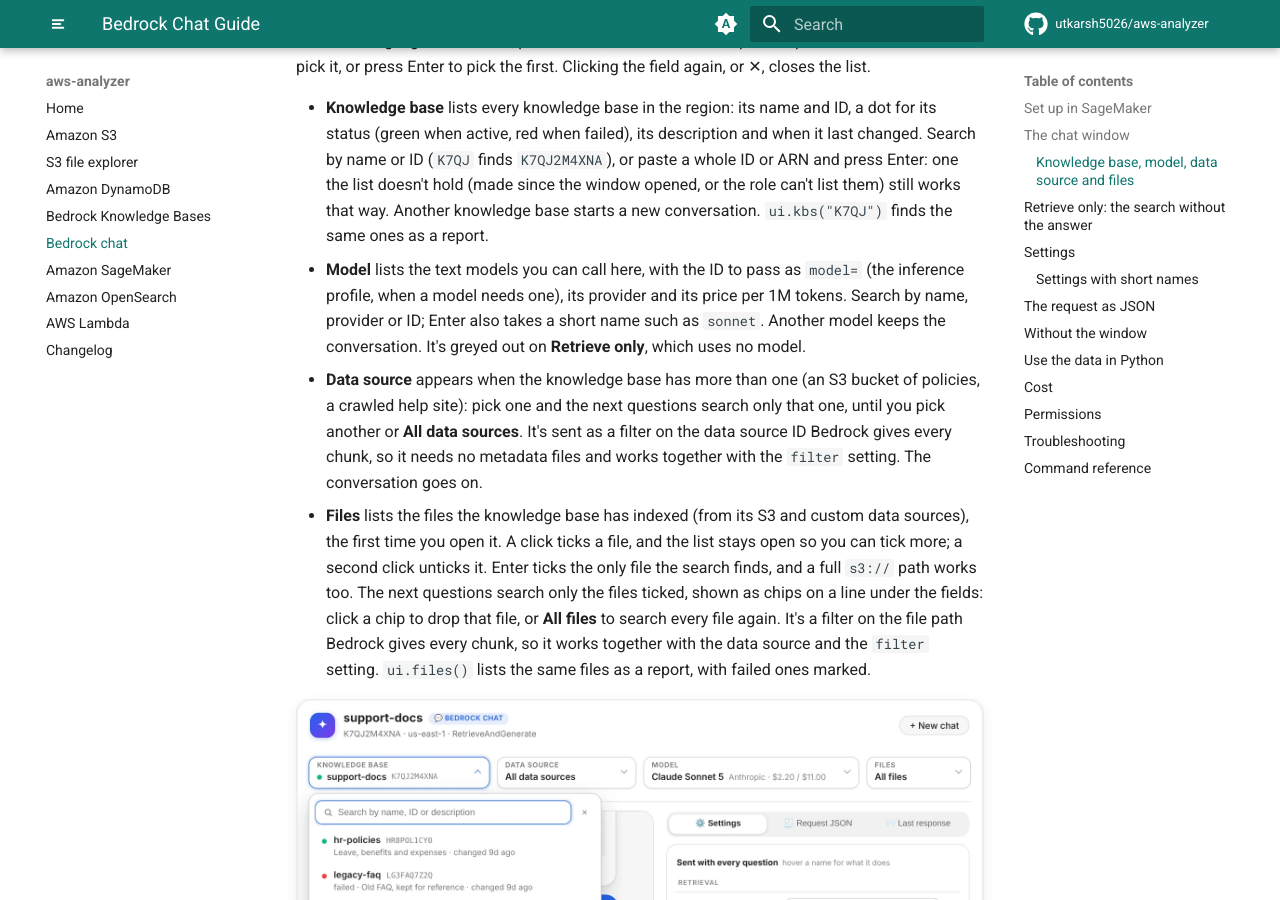
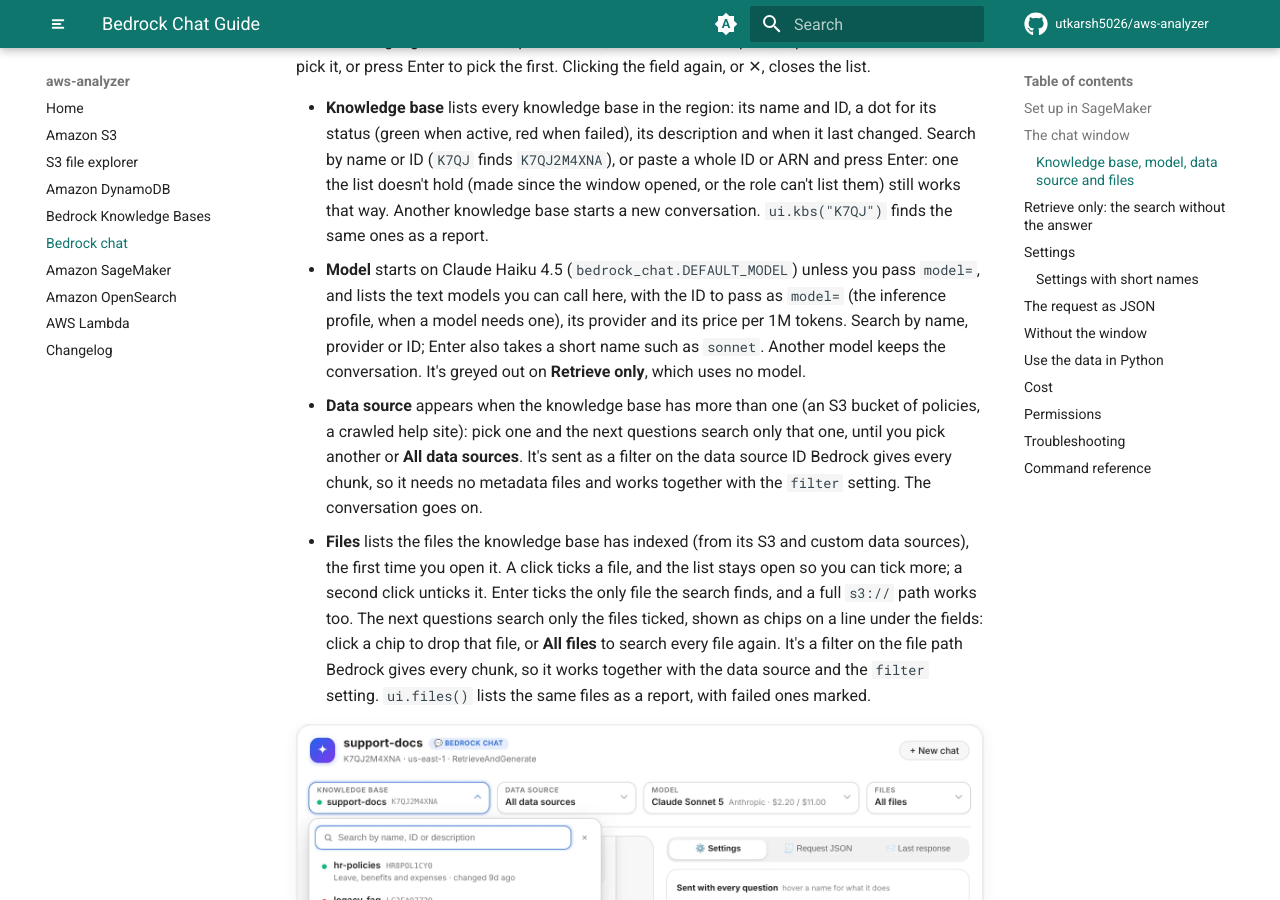
Before and after one commit to utkarsh5026/aws-analyzer, an MkDocs documentation site: the page built from docs/bedrock_chat.md, in a window 1280 px wide and 900 px high, scrolled down 3292 px. Built offline with MkDocs 1.6.1 and Material for MkDocs 9.7.7, drawn with Linux system fonts in a browser that asks for light colours; comment, search, counter and statistics services are not loaded.

Commit message:
Make Claude Haiku 4.5 the chat's default model
bedrock_chat's DEFAULT_MODEL moves from Claude Opus 5 to Claude Haiku 4.5, so
chat() and ask() without model= answer through Haiku 4.5's inference profile.
bedrock_kb.py keeps Opus 5. The tests' fake Bedrock lists Haiku 4.5 so the
default resolves, and README, the chat guide and the changelog say what the
window starts on.

Co-Authored-By: Claude Opus 5.5 <noreply@anthropic.com>
Claude-Session: https://claude.ai/code/session_01TEHyrYuZEVyPENDTYoAWq6

```diff
--- a/docs/bedrock_chat.md
+++ b/docs/bedrock_chat.md
@@ -99,7 +99,7 @@ Two questions about refunds, in the same Bedrock session. The second asks for a
 The fields across the top say what the next question asks: which knowledge base, through which model, and (when you narrow it) which data source and files. Click one to open its list. A search box sits over the list and finds what you type anywhere in a line, in any case, best match first, with the match highlighted: a name, part of an ID, a word of a description, a provider. Click a line to pick it, or press Enter to pick the first. Clicking the field again, or ✕, closes the list.
 
 - **Knowledge base** lists every knowledge base in the region: its name and ID, a dot for its status (green when active, red when failed), its description and when it last changed. Search by name or ID (`K7QJ` finds `K7QJ2M4XNA`), or paste a whole ID or ARN and press Enter: one the list doesn't hold (made since the window opened, or the role can't list them) still works that way. Another knowledge base starts a new conversation. `ui.kbs("K7QJ")` finds the same ones as a report.
-- **Model** lists the text models you can call here, with the ID to pass as `model=` (the inference profile, when a model needs one), its provider and its price per 1M tokens. Search by name, provider or ID; Enter also takes a short name such as `sonnet`. Another model keeps the conversation. It's greyed out on **Retrieve only**, which uses no model.
+- **Model** starts on Claude Haiku 4.5 (`bedrock_chat.DEFAULT_MODEL`) unless you pass `model=`, and lists the text models you can call here, with the ID to pass as `model=` (the inference profile, when a model needs one), its provider and its price per 1M tokens. Search by name, provider or ID; Enter also takes a short name such as `sonnet`. Another model keeps the conversation. It's greyed out on **Retrieve only**, which uses no model.
 - **Data source** appears when the knowledge base has more than one (an S3 bucket of policies, a crawled help site): pick one and the next questions search only that one, until you pick another or **All data sources**. It's sent as a filter on the data source ID Bedrock gives every chunk, so it needs no metadata files and works together with the `filter` setting. The conversation goes on.
 - **Files** lists the files the knowledge base has indexed (from its S3 and custom data sources), the first time you open it. A click ticks a file, and the list stays open so you can tick more; a second click unticks it. Enter ticks the only file the search finds, and a full `s3://` path works too. The next questions search only the files ticked, shown as chips on a line under the fields: click a chip to drop that file, or **All files** to search every file again. It's a filter on the file path Bedrock gives every chunk, so it works together with the data source and the `filter` setting. `ui.files()` lists the same files as a report, with failed ones marked.
 
```
Also changed, not shown: CHANGELOG.md (+4 -0 lines), README.md (+2 -2 lines), 2 other files.
